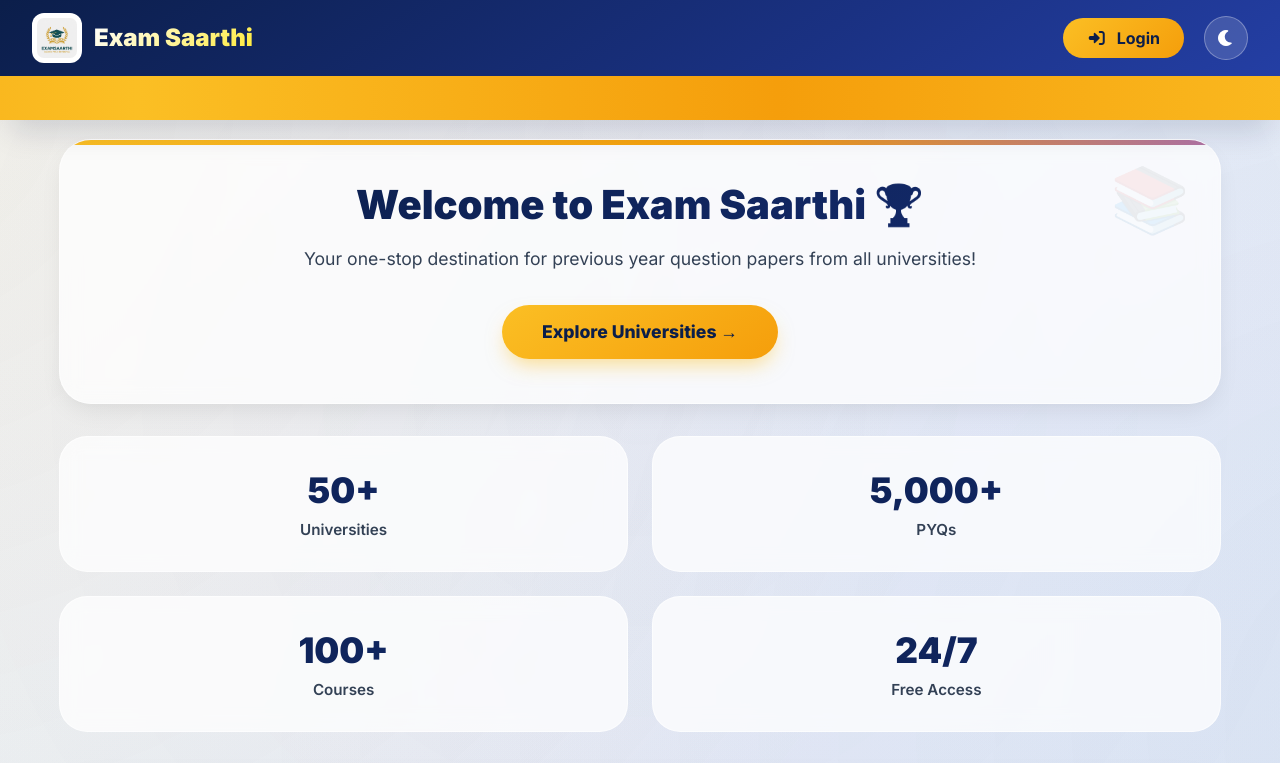
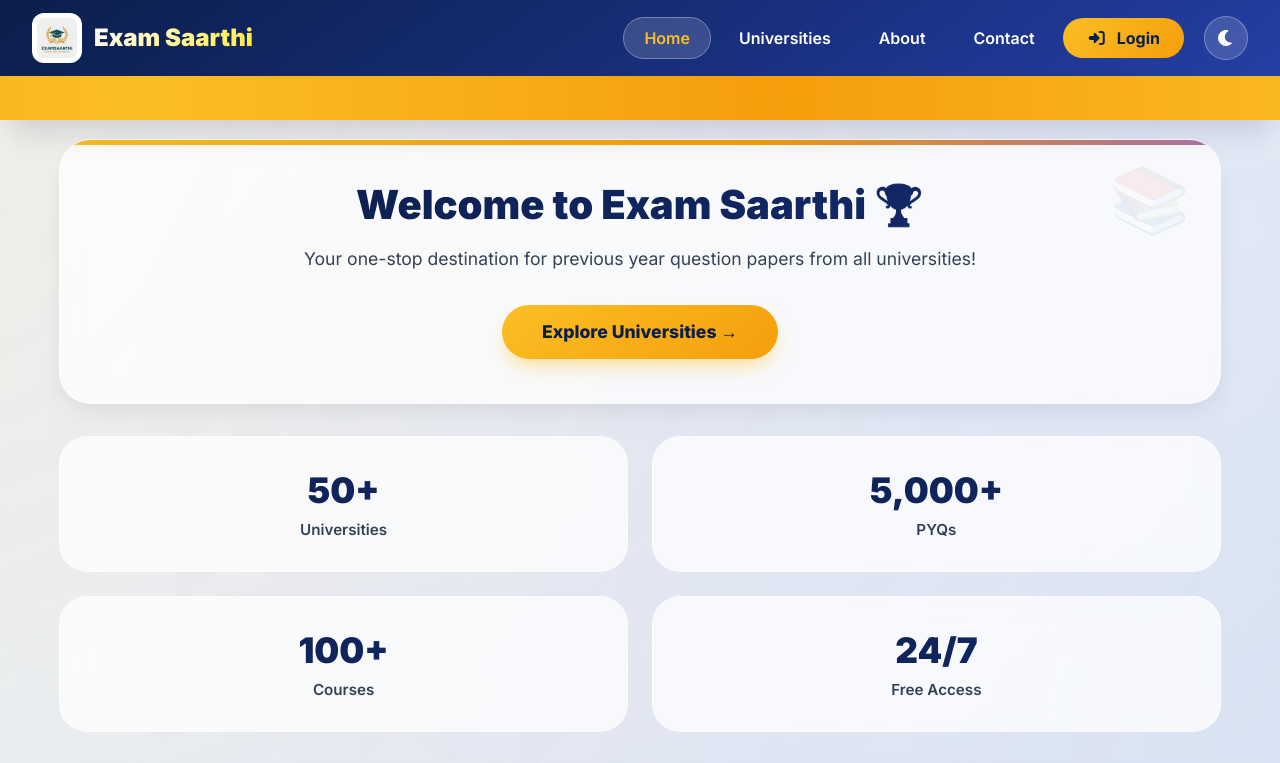
Before and after one commit to pandit777/Exam-Saarthi, a React (Vite) app in the folder frontend/: page / in a window 1280 px wide. Shown: the top 763 px of the page. Built offline with nearby package versions, Linux system fonts and the light colour scheme; no server answers.

Commit message:
Update Header.jsx

```diff
--- a/frontend/src/components/Header.jsx
+++ b/frontend/src/components/Header.jsx
@@ -9,6 +9,9 @@
   const [dropdownOpen, setDropdownOpen] = useState(false);
   const navigate = useNavigate();
   const location = useLocation();
+
+  // Debug - console me dikhega
+  console.log('🔵 HEADER RENDER - isLoggedIn:', isLoggedIn, 'user:', user?.email);
 
   useEffect(() => {
     setMobileOpen(false);
@@ -36,6 +39,8 @@
     null;
 
   const initial = displayName.charAt(0).toUpperCase();
+
+  const isActive = (path) => location.pathname === path;
 
   const getMarqueeMessage = () => {
     const path = location.pathname;
@@ -68,7 +73,37 @@
 
         {/* DESKTOP NAV */}
         <nav className="desktop-nav">
-          {/* All nav links removed */}
+          <ul>
+            <li>
+              <Link to="/" className={isActive('/') ? 'active-nav-link' : ''}>
+                Home
+              </Link>
+            </li>
+            <li>
+              <Link
+                to="/university"
+                className={isActive('/university') ? 'active-nav-link' : ''}
+              >
+                Universities
+              </Link>
+            </li>
+            <li>
+              <Link
+                to="/about"
+                className={isActive('/about') ? 'active-nav-link' : ''}
+              >
+                About
+              </Link>
+            </li>
+            <li>
+              <Link
+                to="/contact"
+                className={isActive('/contact') ? 'active-nav-link' : ''}
+              >
+                Contact
+              </Link>
+            </li>
+          </ul>
 
           {/* ====== YE HAI MAIN PART ====== */}
           {isLoggedIn === true ? (
@@ -141,13 +176,6 @@
                   >
                     <i className="fas fa-tachometer-alt"></i> Dashboard
                   </Link>
-                  <Link
-                    to="/resume-builder"
-                    className="dropdown-item"
-                    onClick={() => setDropdownOpen(false)}
-                  >
-                    <i className="fas fa-file-signature"></i> Build Resume
-                  </Link>
 
                   <hr className="dropdown-divider" />
 
@@ -209,7 +237,20 @@
             </div>
           )}
 
-          {/* All mobile nav links removed */}
+          <ul>
+            <li>
+              <Link to="/">Home</Link>
+            </li>
+            <li>
+              <Link to="/university">Universities</Link>
+            </li>
+            <li>
+              <Link to="/about">About</Link>
+            </li>
+            <li>
+              <Link to="/contact">Contact</Link>
+            </li>
+          </ul>
 
           {isLoggedIn ? (
             <>
```
